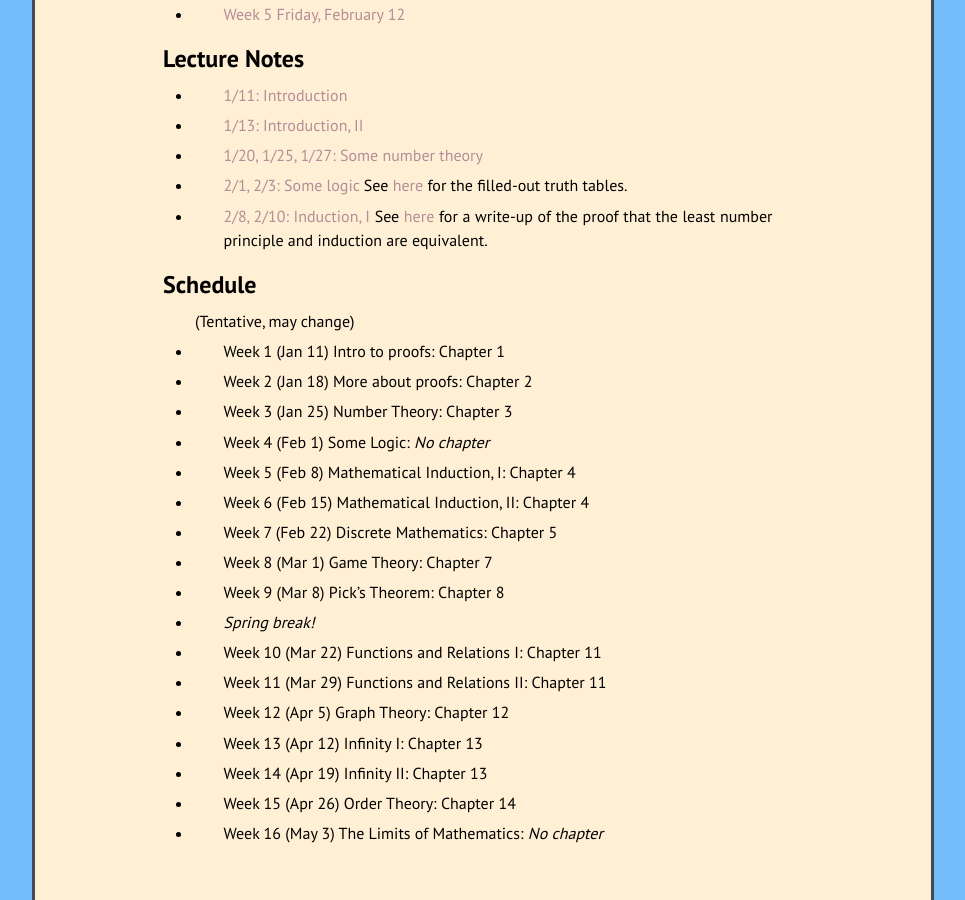
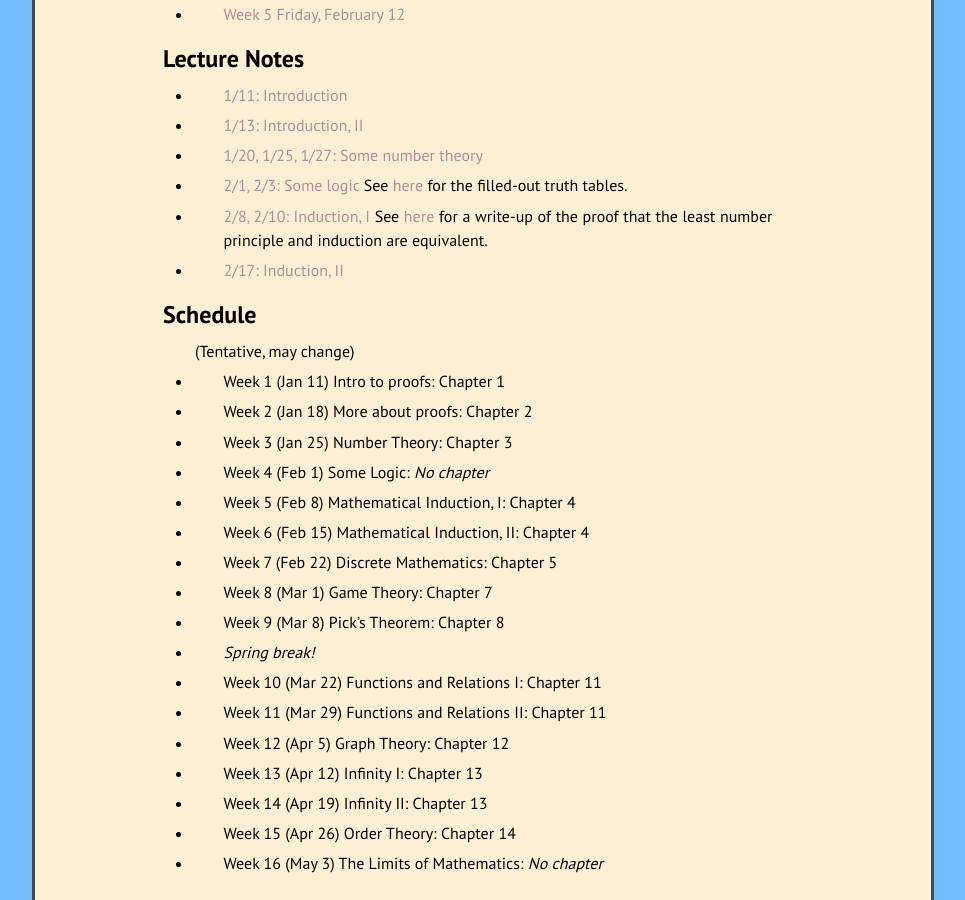
Before and after one commit to kamerynjw/kamerynjw.github.io, a Jekyll site: the page built from teaching/2021/math321.md, in a window 1280 px wide and 900 px high, scrolled down 1872 px. Shown: the whole window, without its empty margins (157-1122 px from the left). Built offline with Jekyll 4.4.1, drawn with Linux system fonts in a browser that asks for light colours; nearby versions of some CDN libraries; formulas are drawn with MathJax 3.

Commit message:
new slides here

```diff
--- a/teaching/2021/math321.md
+++ b/teaching/2021/math321.md
@@ -80,6 +80,8 @@ Lecture Notes
 
 * [2/8, 2/10: Induction, I]({{ page.url }}ind.pdf) See [here]({{page.url}}lnp.pdf) for a write-up of the proof that the least number principle and induction are equivalent.
 
+* [2/17: Induction, II]({{ page.url }}ind2.pdf)
+
 
 Schedule
 --------
```
Also changed, not shown: 1 other file.
